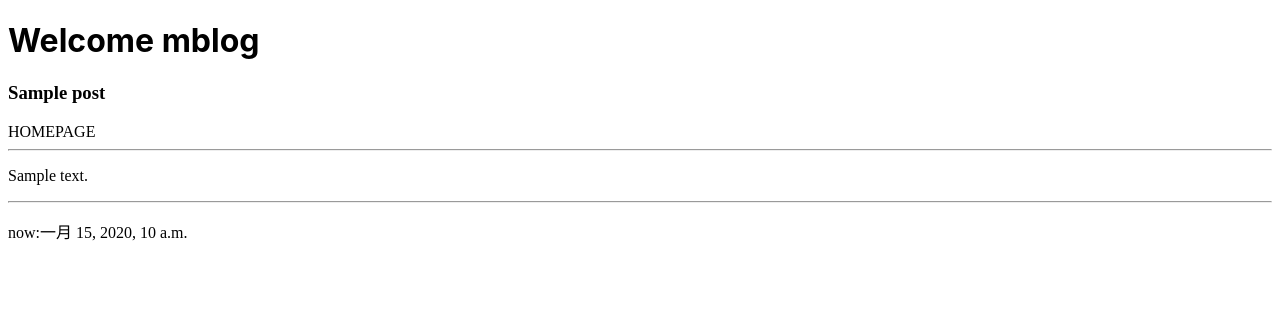
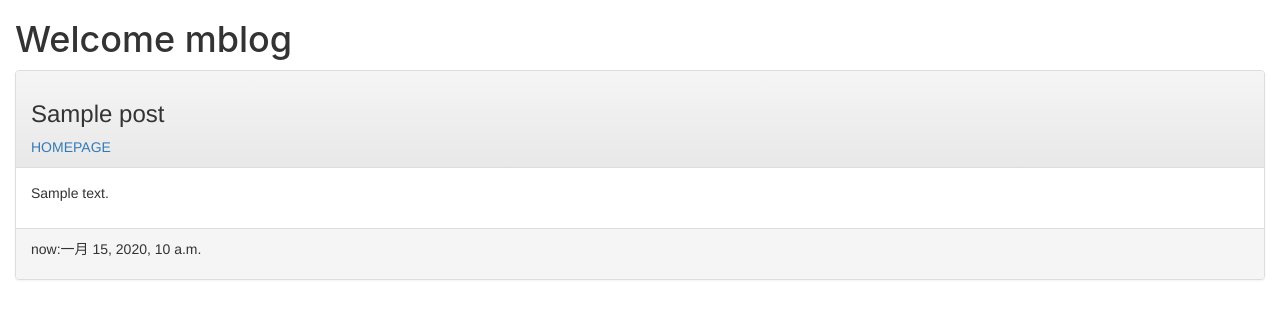
Before and after one commit to erikliu0801/Exercise_Django, a Django app: template followBook/mblog/mainsite/templates/post.html in a window 1280 px wide. Shown: the top 319 px of the page. Run offline with Django 3.2, Linux system fonts and the light colour scheme; the template is opened without the code that fills it: most values are stand-ins (such as "Sample title", 1, 10 or a date in 2020); some libraries are stand-ins or nearby versions.

Commit message:
add bootsrap cdn in base.html
https://getbootstrap.com/docs/3.3/getting-started/

```diff
--- a/followBook/mblog/mainsite/templates/base.html
+++ b/followBook/mblog/mainsite/templates/base.html
@@ -6,13 +6,29 @@
     <title>
         {%block title%} {%endblock%}
     </title>
+<!-- Latest compiled and minified CSS -->
+<link rel="stylesheet" href="https://maxcdn.bootstrapcdn.com/bootstrap/3.3.7/css/bootstrap.min.css" integrity="sha384-BVYiiSIFeK1dGmJRAkycuHAHRg32OmUcww7on3RYdg4Va+PmSTsz/K68vbdEjh4u" crossorigin="anonymous">
+
+<!-- Optional theme -->
+<link rel="stylesheet" href="https://maxcdn.bootstrapcdn.com/bootstrap/3.3.7/css/bootstrap-theme.min.css" integrity="sha384-rHyoN1iRsVXV4nD0JutlnGaslCJuC7uwjduW9SVrLvRYooPp2bWYgmgJQIXwl/Sp" crossorigin="anonymous">
+
+<!-- Latest compiled and minified JavaScript -->
+<script src="https://maxcdn.bootstrapcdn.com/bootstrap/3.3.7/js/bootstrap.min.js" integrity="sha384-Tc5IQib027qvyjSMfHjOMaLkfuWVxZxUPnCJA7l2mCWNIpG9mGCD8wGNIcPD7Txa" crossorigin="anonymous"></script>
 </head>
 <body>
+    <div class="container-fluid">
         {%include 'header.html'%}
+        <div class="panel panel-default">
+            <div class="panel-heading">
                 {%block headmessage%} {%endblock%}
-        <hr>
+            </div>
+            <div class="panel-body">
                 {%block content%} {%endblock%}
-        <hr>
+            </div>
+            <div class="panel-footer">
                 {%include 'footer.html'%}
+            </div>
+        </div>
+    </div>
 </body>
 </html>
```
Lines whose indentation alone changed are shown as unchanged.
